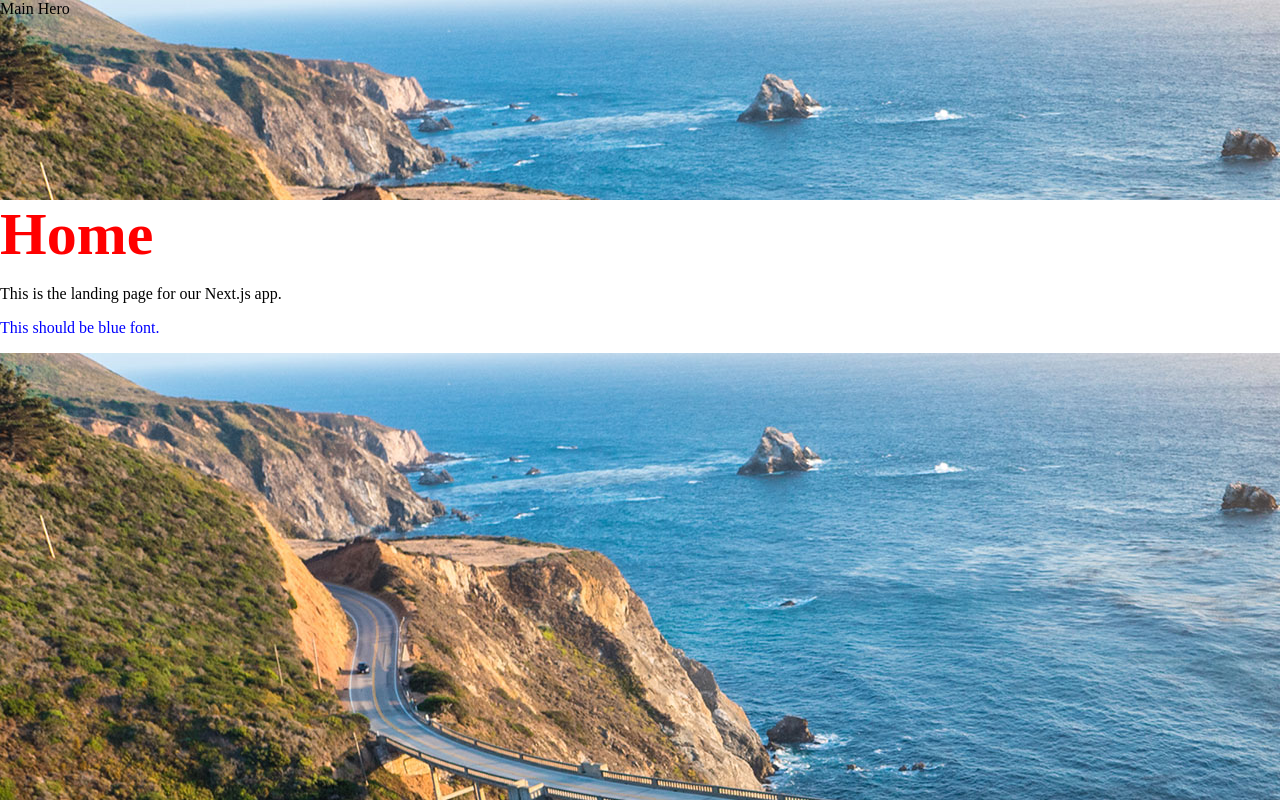
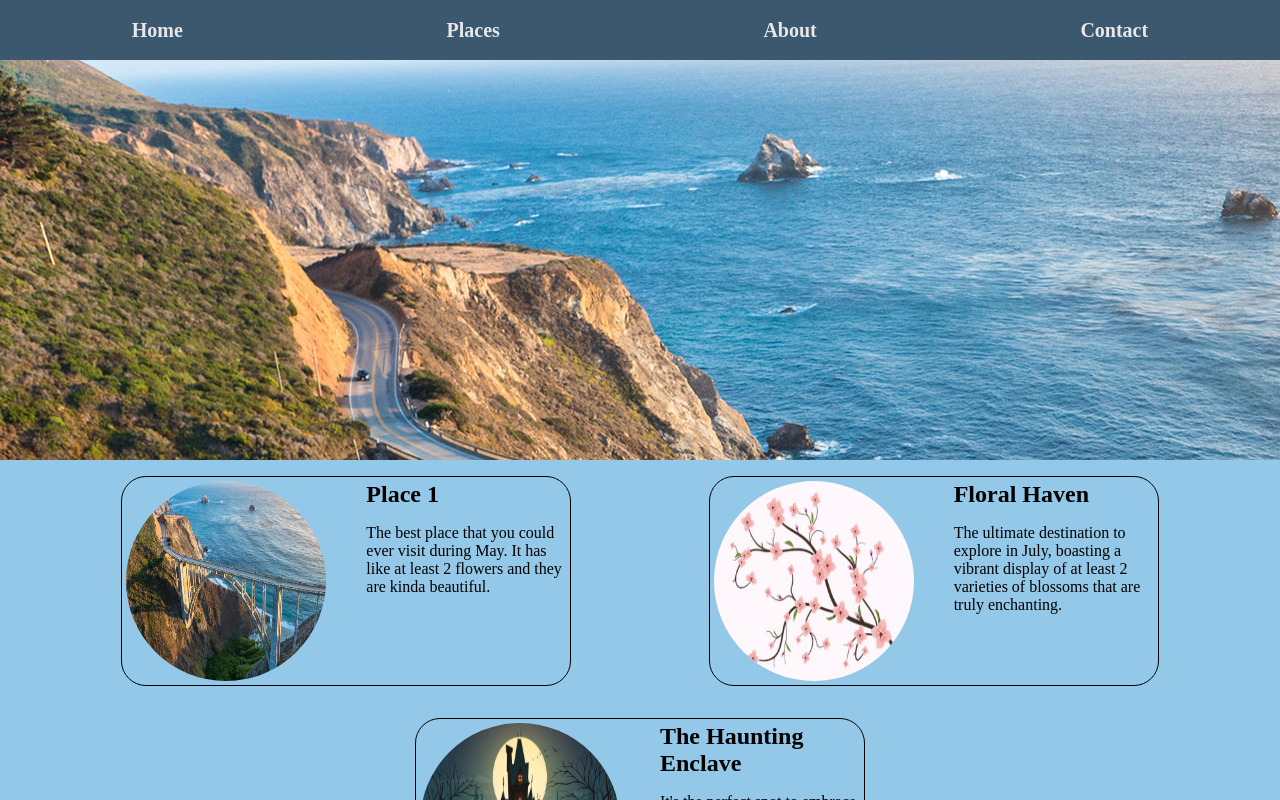
Before and after one commit to tstreets/23fall-n320-getting-started, a Next.js app: page / in a window 1280 px wide. Shown: the top 800 px of the page. Built offline with nearby package versions, Linux system fonts and the light colour scheme.

Commit message:
Add styling, nav, and new component

```diff
--- /dev/null
+++ b/src/components/ListItem.js
@@ -0,0 +1,18 @@
+import React from 'react';
+import styles from '@/styles/ListItem.module.css';
+
+export default function ListItem(props) {
+  return (
+    <>
+      <div className={styles.listItem}>
+        <div className={styles.image}>
+          <img src={props.image} height='200px' width='200px' />
+        </div>
+        <div className={styles.text}>
+          <h3>{props.title}</h3>
+          <p>{props.description}</p>
+        </div>
+      </div>
+    </>
+  );
+}
--- a/src/pages/index.js
+++ b/src/pages/index.js
@@ -1,15 +1,47 @@
 import React from 'react';
 import styles from '@/styles/Home.module.css';
-import Hero from '@/components/Hero'
+import Hero from '@/components/Hero';
+import ListItem from '@/components/ListItem';
 
 export default function Home() {
   return (
     <>
-      <Hero heroImage='/hero-image.jpg' height='200px' header='Main Hero' />
-      <h1 className={styles.bigRedFont}>Home</h1>
-      <p>This is the landing page for our Next.js app.</p>
-      <p className={styles.blueFont}>This should be blue font.</p>
-      <Hero heroImage='/hero-image.jpg' height='600px' />
+      <nav className={styles.mainNav}>
+        <ul>
+          <li>
+            <a href='/'>Home</a>
+          </li>
+          <li>
+            <a href='/'>Places</a>
+          </li>
+          <li>
+            <a href='/'>About</a>
+          </li>
+          <li>
+            <a href='/'>Contact</a>
+          </li>
+        </ul>
+      </nav>
+      <Hero heroImage='/hero-image.jpg' height='400px' />
+      <div className={styles.list}>
+        <ListItem
+          image='/hero-image.jpg'
+          title='Place 1'
+          description='The best place that you could ever visit during May. It has like at least 2 flowers and they are kinda beautiful.'
+        />
+
+        <ListItem
+          image='/blossom-place.jpg'
+          title='Floral Haven'
+          description='The ultimate destination to explore in July, boasting a vibrant display of at least 2 varieties of blossoms that are truly enchanting.'
+        />
+
+        <ListItem
+          image='/spooky-place.jpg'
+          title='The Haunting Enclave'
+          description="It's the perfect spot to embrace the spine-tingling ambiance of Halloween and let your imagination run wild."
+        />
+      </div>
     </>
   );
 }
--- a/src/styles/Home.module.css
+++ b/src/styles/Home.module.css
@@ -6,3 +6,32 @@
 .blueFont {
   color: #0000ff;
 }
+
+.mainNav {
+  display: flex;
+  height: 60px;
+  width: 100%;
+  background-color: #3c586f;
+}
+
+.mainNav ul {
+  display: flex;
+  width: 100%;
+  list-style: none;
+  justify-content: space-around;
+  align-items: center;
+}
+
+.mainNav ul li a {
+  text-decoration: none;
+  color: #e6e7e9;
+  font-size: 20px;
+  font-weight: bold;
+}
+
+.list {
+  display: flex;
+  width: 100%;
+  flex-wrap: wrap;
+  justify-content: space-evenly;
+}
--- /dev/null
+++ b/src/styles/ListItem.module.css
@@ -0,0 +1,26 @@
+
+
+.listItem {
+  width: 450px;
+  margin: 16px;
+  display: flex;
+  justify-content: space-between;
+  border: 1px solid black;
+  padding: 4px;
+  border-radius: 25px;
+}
+
+.listItem .image {
+ width: 200px;
+ height: 200px;
+ border-radius: 50%;
+ overflow: hidden;
+}
+
+.listItem .text {
+ width: 200px;
+}
+
+.listItem .text h3 {
+    font-size: 24px;
+}
--- a/src/styles/globals.css
+++ b/src/styles/globals.css
@@ -6,6 +6,7 @@
 
 html, body {
   height: 100%;
+  background-color: #94c8e8;
 }
 
 h1, h2, h3, h4, h5, h6, p {
```
Also changed, not shown: public/blossom-place.jpg (added), public/spooky-place.jpg (added).
